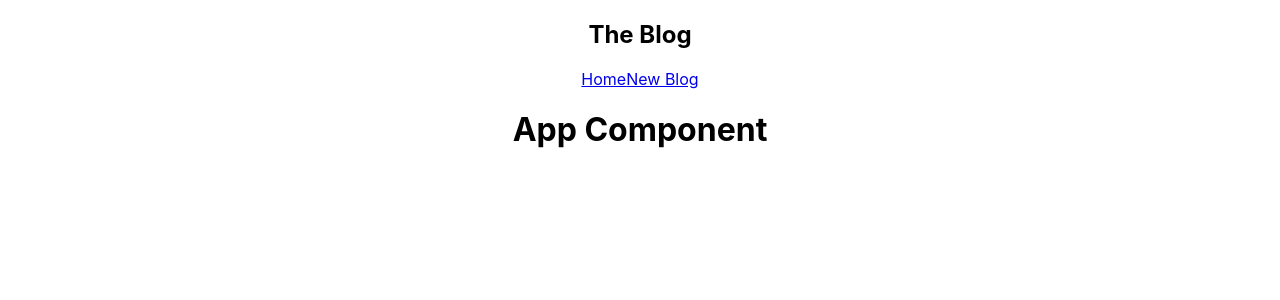
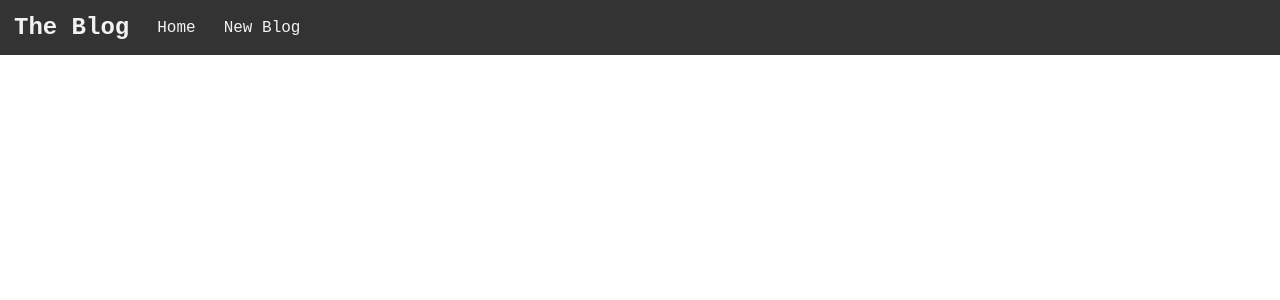
Before and after one commit to harry-chew/learn-react, a React (Create React App) app: page / in a window 1280 px wide. Shown: the top 300 px of the page. Built offline with nearby package versions, Linux system fonts and the light colour scheme.

Commit message:
feat: styling
deleted all styling from template
added the needed style for what we got so far

```diff
--- a/src/App.css
+++ /dev/null
@@ -1,38 +0,0 @@
-.App {
-  text-align: center;
-}
-
-.App-logo {
-  height: 40vmin;
-  pointer-events: none;
-}
-
-@media (prefers-reduced-motion: no-preference) {
-  .App-logo {
-    animation: App-logo-spin infinite 20s linear;
-  }
-}
-
-.App-header {
-  background-color: #282c34;
-  min-height: 100vh;
-  display: flex;
-  flex-direction: column;
-  align-items: center;
-  justify-content: center;
-  font-size: calc(10px + 2vmin);
-  color: white;
-}
-
-.App-link {
-  color: #61dafb;
-}
-
-@keyframes App-logo-spin {
-  from {
-    transform: rotate(0deg);
-  }
-  to {
-    transform: rotate(360deg);
-  }
-}
--- a/src/App.js
+++ b/src/App.js
@@ -1,4 +1,3 @@
-import './App.css';
 import Navbar from './Navbar';
 import Home from './Home';
 
--- a/src/Home.js
+++ b/src/Home.js
@@ -2,7 +2,6 @@ const Home = () => {
     return (
         <div className="home">
             <div className="content">
-                <h1>App Component</h1>
             </div>
         </div>
      );
--- a/src/index.css
+++ b/src/index.css
@@ -1,13 +1,33 @@
-body {
-  margin: 0;
-  font-family: -apple-system, BlinkMacSystemFont, 'Segoe UI', 'Roboto', 'Oxygen',
-    'Ubuntu', 'Cantarell', 'Fira Sans', 'Droid Sans', 'Helvetica Neue',
-    sans-serif;
-  -webkit-font-smoothing: antialiased;
-  -moz-osx-font-smoothing: grayscale;
+* {
+  margin : 0;
+  padding : 0;
+  border : 0;
+  font-family: 'Courier New', Courier, monospace;
+  color : #333;
 }
 
-code {
-  font-family: source-code-pro, Menlo, Monaco, Consolas, 'Courier New',
-    monospace;
+.navbar {
+  background-color: #333;
+  overflow: hidden;
+  position: fixed;
+  display: flex;
+  top: 0;
+  width: 100%;
+  align-items: center;
 }
+.navbar h1 {
+  color: #f2f2f2;
+  padding: 14px;
+  text-decoration: none;
+}
+.navbar a {
+  color: #f2f2f2;
+  text-align: center;
+  padding: 14px;
+  text-decoration: none;
+}
+
+.navbar a:hover {
+  background-color: #ddd;
+  color: black;
+}
```
